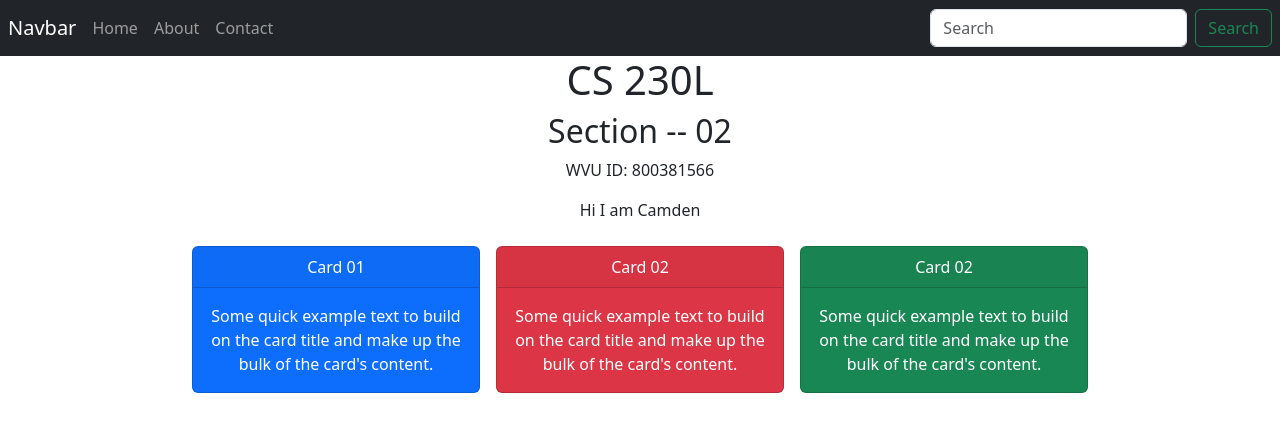
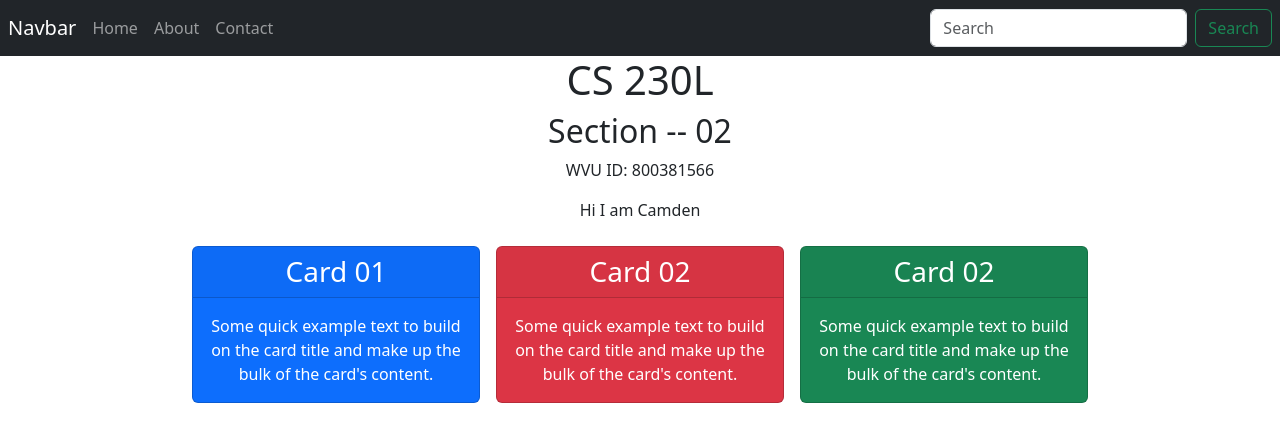
Before and after one commit to camlink7/CS-230L, a React (Create React App) app in the folder amplifyapp/: page / in a window 1280 px wide. Shown: the top 442 px of the page. Built offline with nearby package versions, Linux system fonts and the light colour scheme.

Commit message:
made card headers h3 tags

```diff
--- a/amplifyapp/src/components/Card.js
+++ b/amplifyapp/src/components/Card.js
@@ -2,19 +2,19 @@ export default function Card(){
     return (
         <div className="d-flex container w-100 justify-content-center">
             <div class="card text-white bg-primary m-2" style={{maxWidth: "18rem"}}>
-                <div class="card-header">Card 01</div>
+                <h3 class="card-header">Card 01</h3>
                 <div class="card-body">
                     <p class="card-text">Some quick example text to build on the card title and make up the bulk of the card's content.</p>
                 </div>
             </div>
             <div class="card text-white bg-danger m-2" style={{maxWidth: "18rem"}}>
-                <div class="card-header">Card 02</div>
+                <h3 class="card-header">Card 02</h3>
                 <div class="card-body">
                     <p class="card-text">Some quick example text to build on the card title and make up the bulk of the card's content.</p>
                 </div>
             </div>
             <div class="card text-white bg-success m-2" style={{maxWidth: "18rem"}}>
-                <div class="card-header">Card 02</div>
+                <h3 class="card-header">Card 02</h3>
                 <div class="card-body">
                     <p class="card-text">Some quick example text to build on the card title and make up the bulk of the card's content.</p>
                 </div>
```
